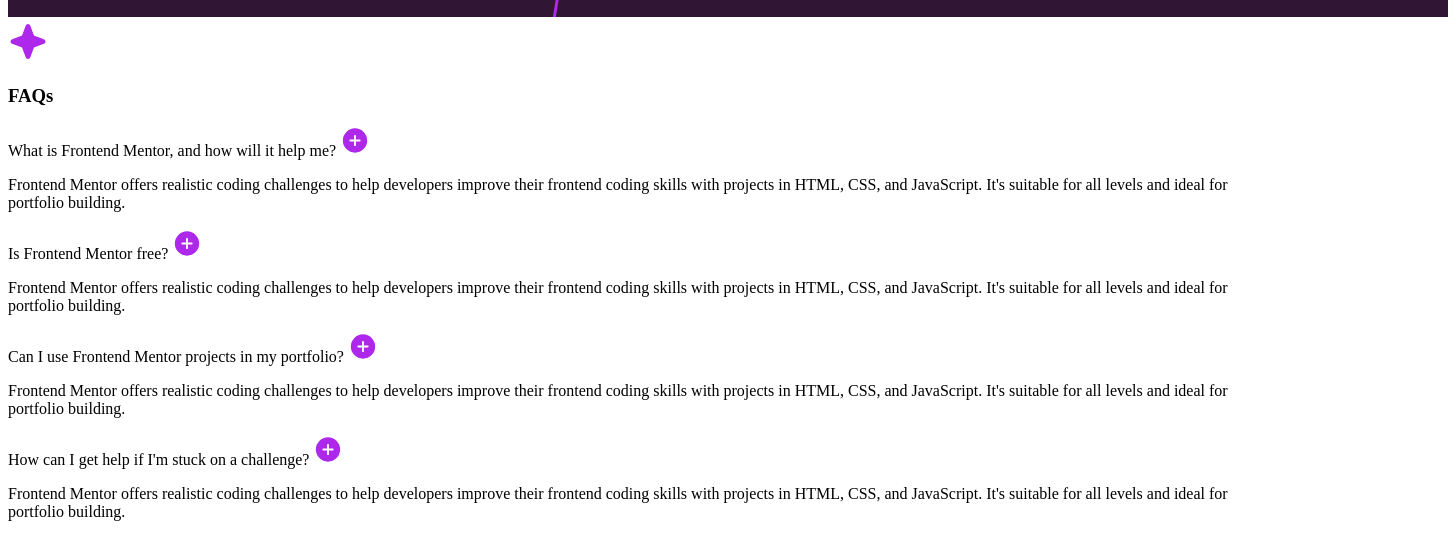
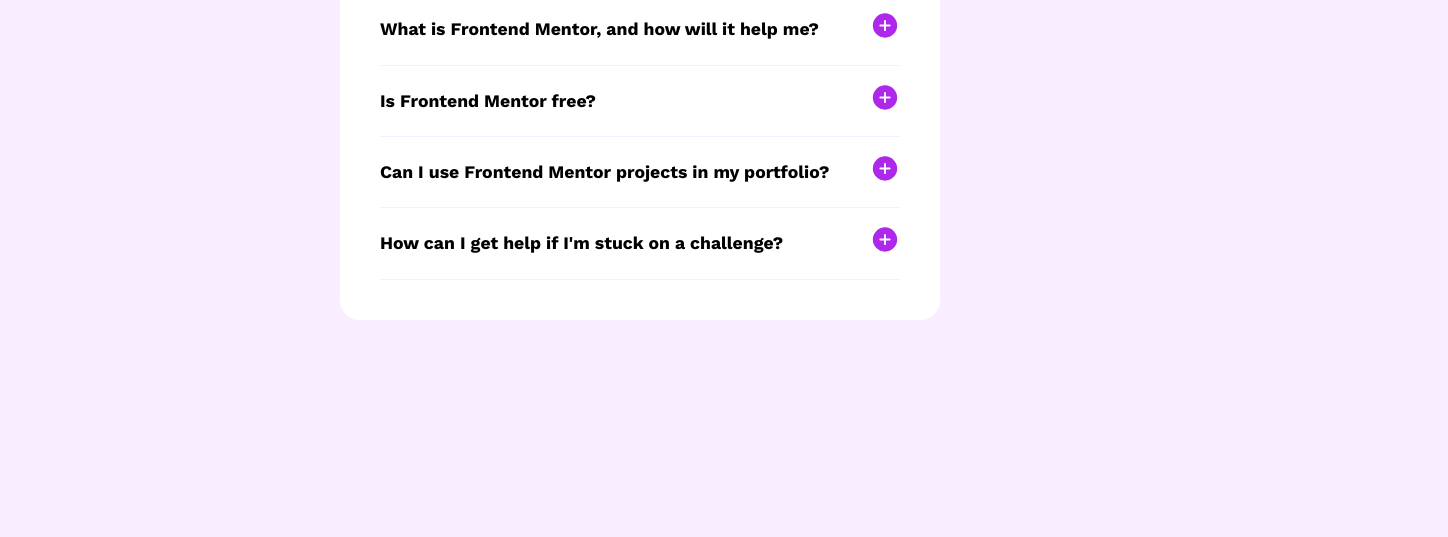
Before and after one commit to Khaitov-Ilkhom/summer-dev-sprint, a plain HTML site: page day-03-faq-accordion/index.html in a window 1280 px wide. Shown: the part 311-848 px from the top of the page, 1448 px wide, since content can reach past the window. After the commit the page ends 800 px from the top, so only its background shows below. Drawn offline with Linux system fonts and the light colour scheme; a script that the page names is missing; a web font is replaced by a local one.

Commit message:
day three write css code

```diff
--- a/day-03-faq-accordion/css/main.css
+++ b/day-03-faq-accordion/css/main.css
@@ -25,3 +25,112 @@
   font-style: normal;
   font-display: swap;
 }
+
+/* CUSTOM PROPS */
+:root {
+  /* colors */
+  --text-color: #3b213f;
+  --text-hover: #b429f3;
+  --body-background-color: #f9eeff;
+  --text-color-gray: #979099;
+
+  /* fonts */
+  --heading-font-family: "Work Sans", sans-serif;
+  --body-font-family: "Work Sans", sans-serif;
+}
+
+/* GLOBAL */
+html {
+  box-sizing: border-box;
+  height: 100%;
+  scroll-behavior: smooth;
+}
+
+*,
+*::before,
+*::after {
+  box-sizing: inherit;
+  margin: 0;
+  padding: 0;
+}
+
+body {
+  display: flex;
+  height: 100%;
+  font-family: var(--body-font-family), sans-serif;
+  background: var(--body-background-color);
+  font-size: 16px;
+  line-height: 1.5;
+}
+
+.container {
+  width: 100%;
+  height: 100%;
+  display: flex;
+  justify-content: center;
+  align-items: center;
+  flex-direction: column;
+  position: relative;
+}
+
+.bg-image {
+  width: 100%;
+  height: 100%;
+  position: absolute;
+  top: 0;
+}
+.bg-image img {
+  width: 100%;
+  max-height: 220px;
+  height: 100%;
+  object-fit: cover;
+}
+
+.box {
+  position: absolute;
+  max-width: 600px;
+  background-color: white;
+  padding: 40px;
+  border-radius: 20px;
+}
+
+.title {
+  width: 100%;
+  display: flex;
+  align-items: center;
+  gap: 1rem;
+}
+
+.title h3 {
+  font-size: 4rem;
+}
+
+.accordion-item {
+  padding: 1rem 0;
+  border-bottom: 1px solid var(--body-background-color);
+}
+
+.accordion-title {
+  font-size: 1.1rem;
+  font-weight: 700;
+  width: 100%;
+  display: flex;
+  align-items: center;
+  justify-content: space-between;
+  gap: 1rem;
+}
+
+.accordion-content p {
+  color: var(--text-color-gray);
+  padding: 1rem 0;
+}
+
+.accordion-content {
+  max-height: 0;
+  overflow: hidden;
+  transition: max-height 0.4s ease;
+}
+
+.accordion-content.open {
+  max-height: 500px;
+}
```
